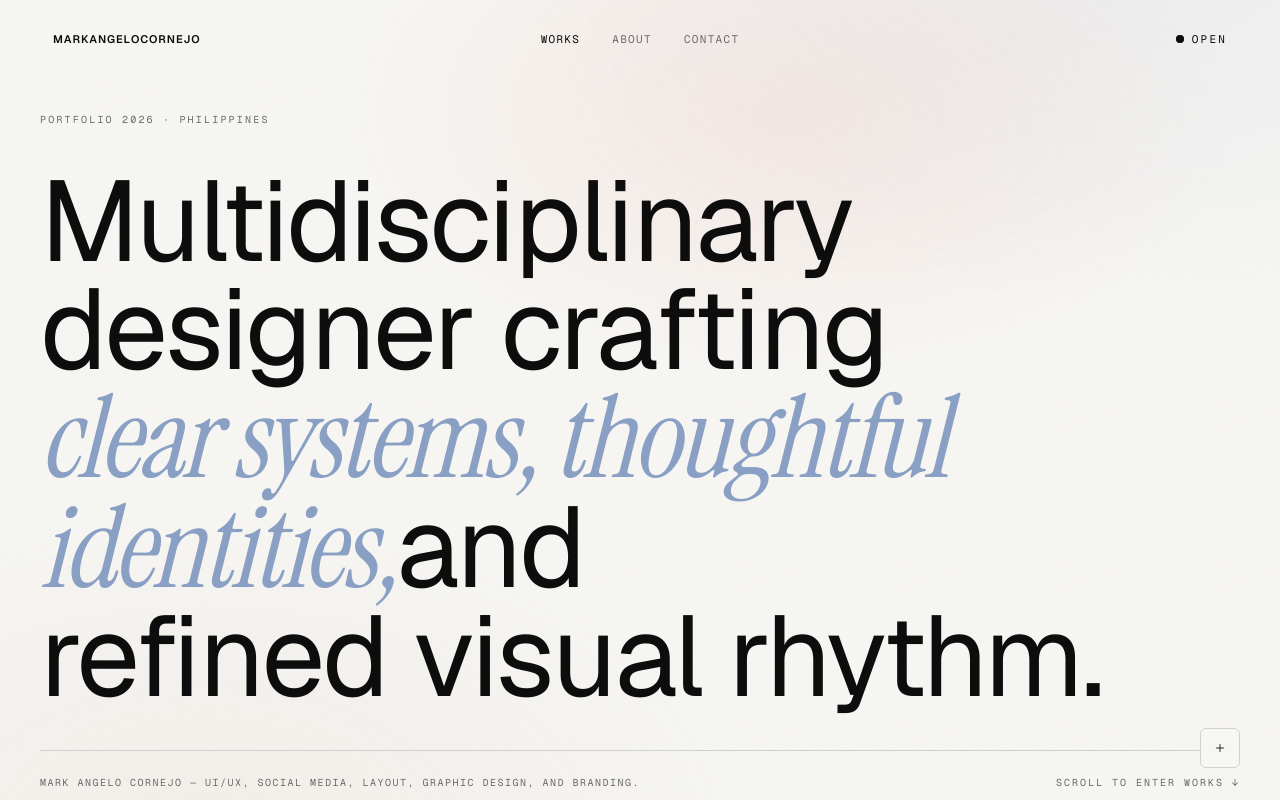
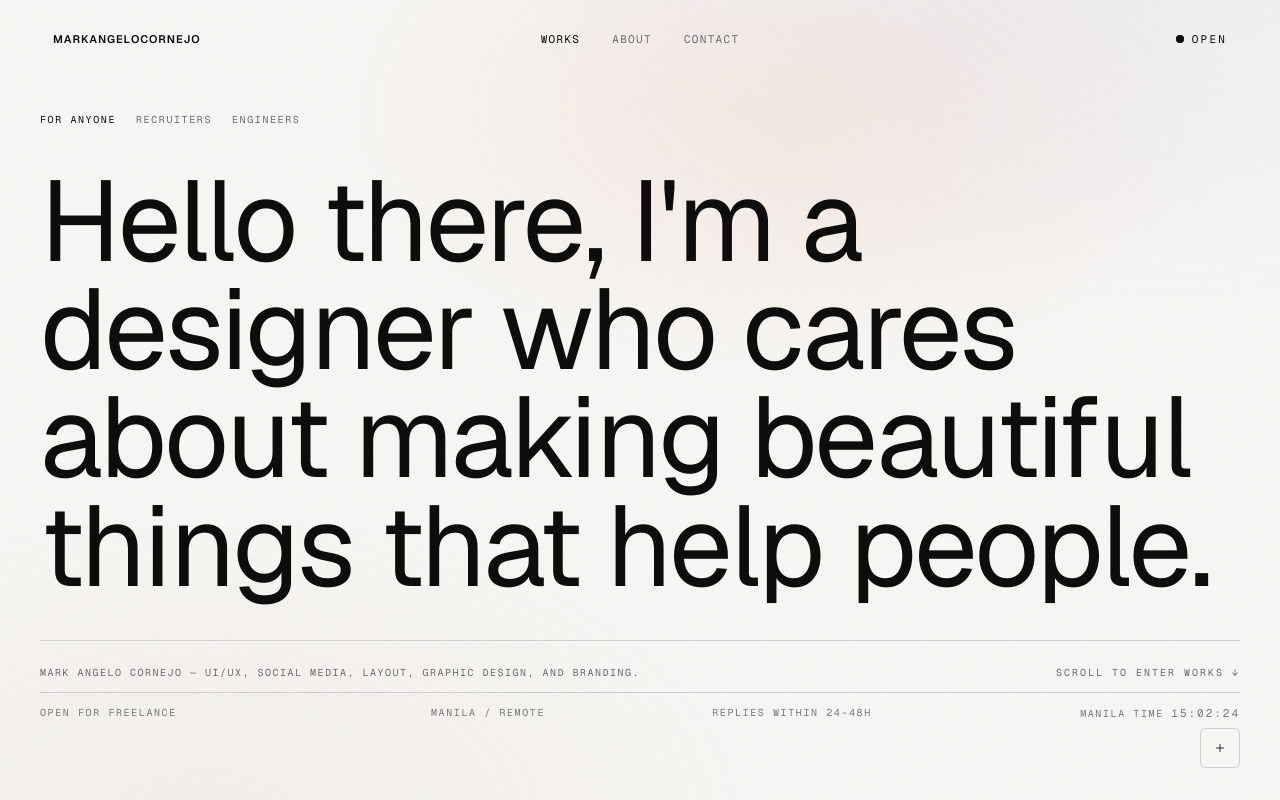
Before and after one commit to iSlowxz/creativeportfolio, a Next.js app: page / in a window 1280 px wide. Shown: the top 800 px of the page. Built offline with nearby package versions, Linux system fonts and the light colour scheme.

Commit message:
Refactor Hero component to include audience labels and update introductory text for improved clarity and engagement. Replaced static text with a dynamic list of audiences and revised the introduction to better reflect the designer's focus on creating impactful designs.

```diff
--- a/src/components/hero.tsx
+++ b/src/components/hero.tsx
@@ -9,6 +9,7 @@
  * Adapted to a works-first portfolio rhythm.
  */
 export function Hero() {
+  const audiences = ["For anyone", "Recruiters", "Engineers"];
   const sectionRef = useRef<HTMLElement | null>(null);
   const { scrollYProgress } = useScroll({
     target: sectionRef,
@@ -27,9 +28,16 @@
       className="relative flex min-h-[84svh] items-center px-4 pb-4 pt-24 md:min-h-[86svh] md:px-10 md:pb-6 md:pt-28"
     >
       <div className="mx-auto grid w-full max-w-[1400px] grid-cols-12 gap-x-4 gap-y-8 md:gap-x-6 md:gap-y-10">
-        <div className="col-span-12 font-mono text-[10px] uppercase tracking-[0.22em] text-[var(--ash)]">
-          Portfolio 2026 · Philippines
-        </div>
+        <ul className="col-span-12 flex flex-wrap items-center gap-x-5 gap-y-2 font-mono text-[10px] uppercase tracking-[0.16em]">
+          {audiences.map((label, idx) => (
+            <li
+              key={label}
+              className={idx === 0 ? "text-[var(--foreground)]" : "text-[var(--ash)]"}
+            >
+              {label}
+            </li>
+          ))}
+        </ul>
 
         <motion.h1
           initial={{ opacity: 0, y: 24 }}
@@ -38,14 +46,10 @@
           style={{ y: titleY, opacity: titleOpacity, scale: titleScale }}
           className="col-span-12 max-w-[18ch] text-[clamp(2rem,8.9vw,7.9rem)] leading-[0.95] tracking-[-0.02em] md:max-w-[22ch]"
         >
-          <span className="block">Multidisciplinary designer crafting</span>
-          <span className="block">
-            <span className="font-serif italic serif-accent-hover">
-              clear systems, thoughtful identities,
-            </span>
-            and
-          </span>
-          <span className="block">refined visual rhythm.</span>
+          <span className="block">Hello there, I&apos;m a</span>
+          <span className="block">designer who cares</span>
+          <span className="block">about making beautiful</span>
+          <span className="block">things that help people.</span>
         </motion.h1>
 
         <motion.div
```
